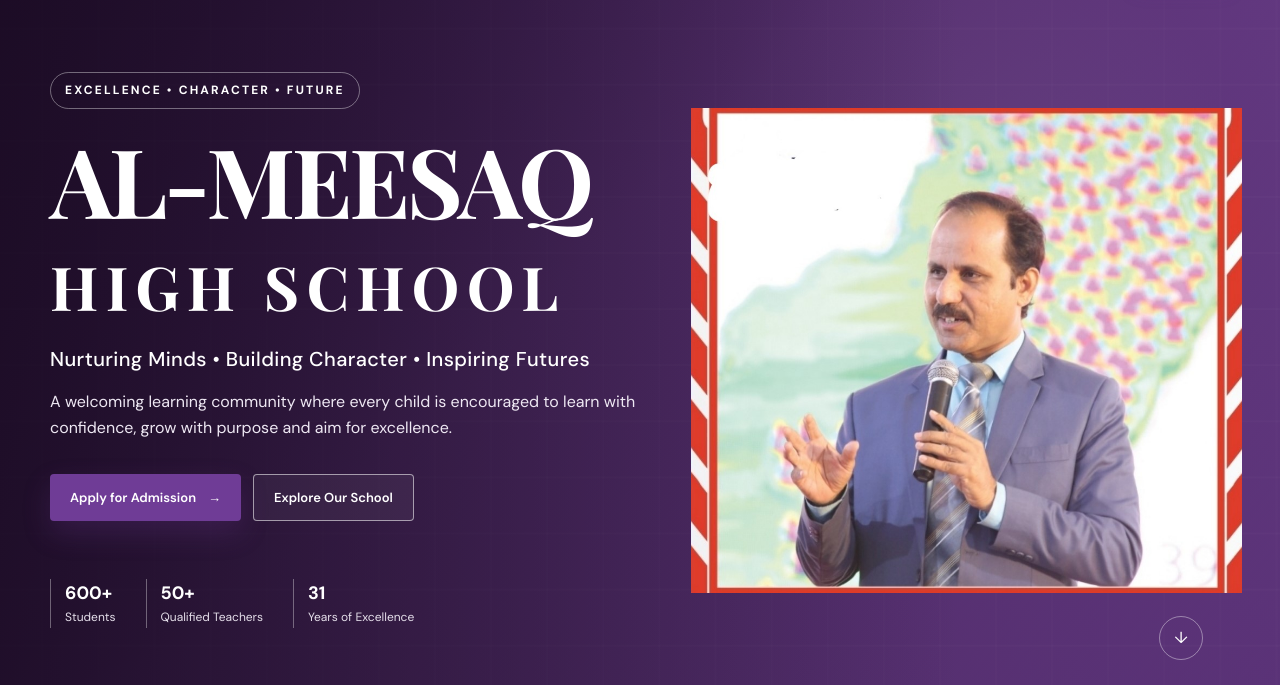
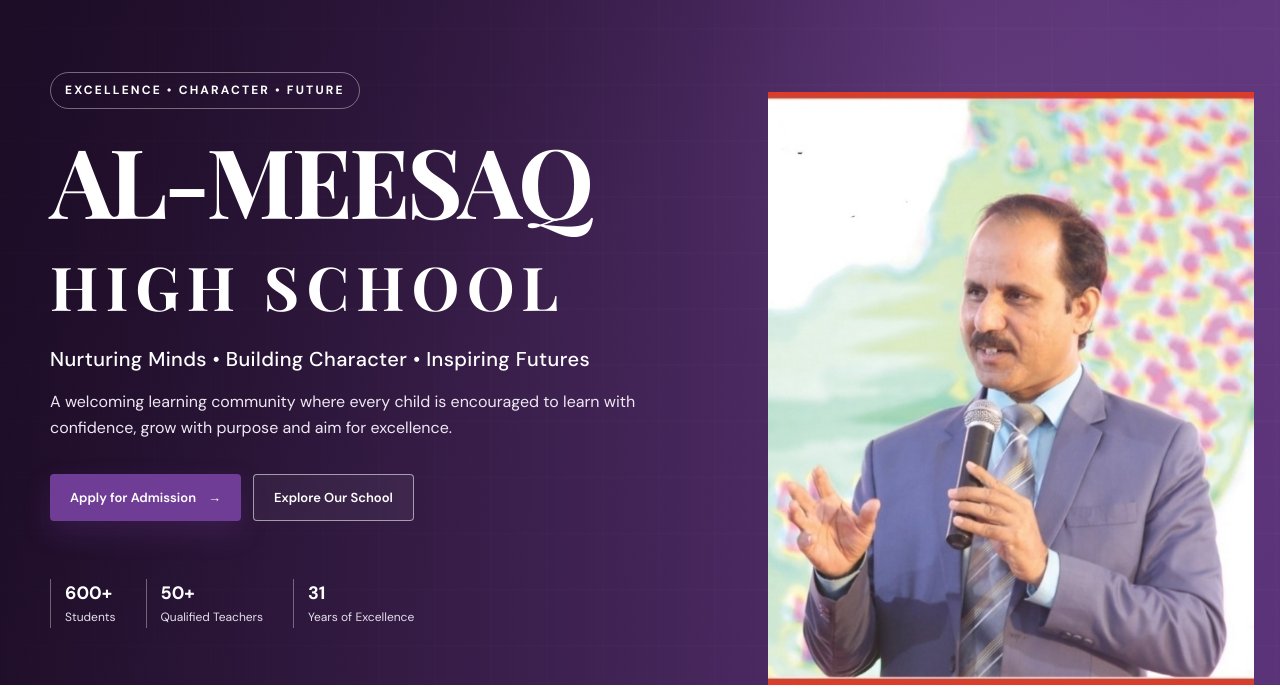
Before and after one commit to zainbutt2011/Almeesaq-High-School, a plain HTML site: page index.html in a window 1280 px wide. Shown: the part 111-800 px from the top of the page. Drawn offline with nearby package versions, Linux system fonts and the light colour scheme.

Commit message:
Fix principal photo position

```diff
--- a/styles.css
+++ b/styles.css
@@ -137,12 +137,12 @@
 @media(max-width:600px){.container{width:min(100% - 28px,1180px)}.top-strip{display:none}.site-header{top:0}.nav-wrap{min-height:70px}.brand img{width:45px;height:45px}.brand-text strong{font-size:14px}.hero{min-height:700px}.hero-content{padding-top:70px}.hero h1{font-size:50px}.hero-tagline{font-size:17px}.hero-trust{gap:13px;margin-top:40px}.hero-trust span{font-size:10px}.section-pad{padding:75px 0}.two-col,.admissions-wrap,.faculty-wrap,.contact-grid{gap:35px}.academic-grid,.facility-grid,.achievement-grid,.news-grid,.form-grid{grid-template-columns:1fr}.form-grid label.full{grid-column:auto}.visual-frame{height:390px}.gallery-grid{grid-template-columns:1fr 1fr;grid-template-rows:150px 150px 150px}.gallery-a{grid-row:span 2}.result-feature{flex-direction:column;align-items:flex-start}.footer-grid{grid-template-columns:1fr}.footer-bottom{flex-direction:column;gap:8px}.scroll-cue{display:none}}
 .hero-person {
   position: absolute;
-  right: 3%;
+  right: 2%;
   bottom: 0;
-  height: 88%;
-  max-width: 43%;
-  width: auto;
-  object-fit: contain;
+  width: 38%;
+  height: 78%;
+  object-fit: cover;
+  object-position: center top;
   z-index: 2;
   pointer-events: none;
 }
```
